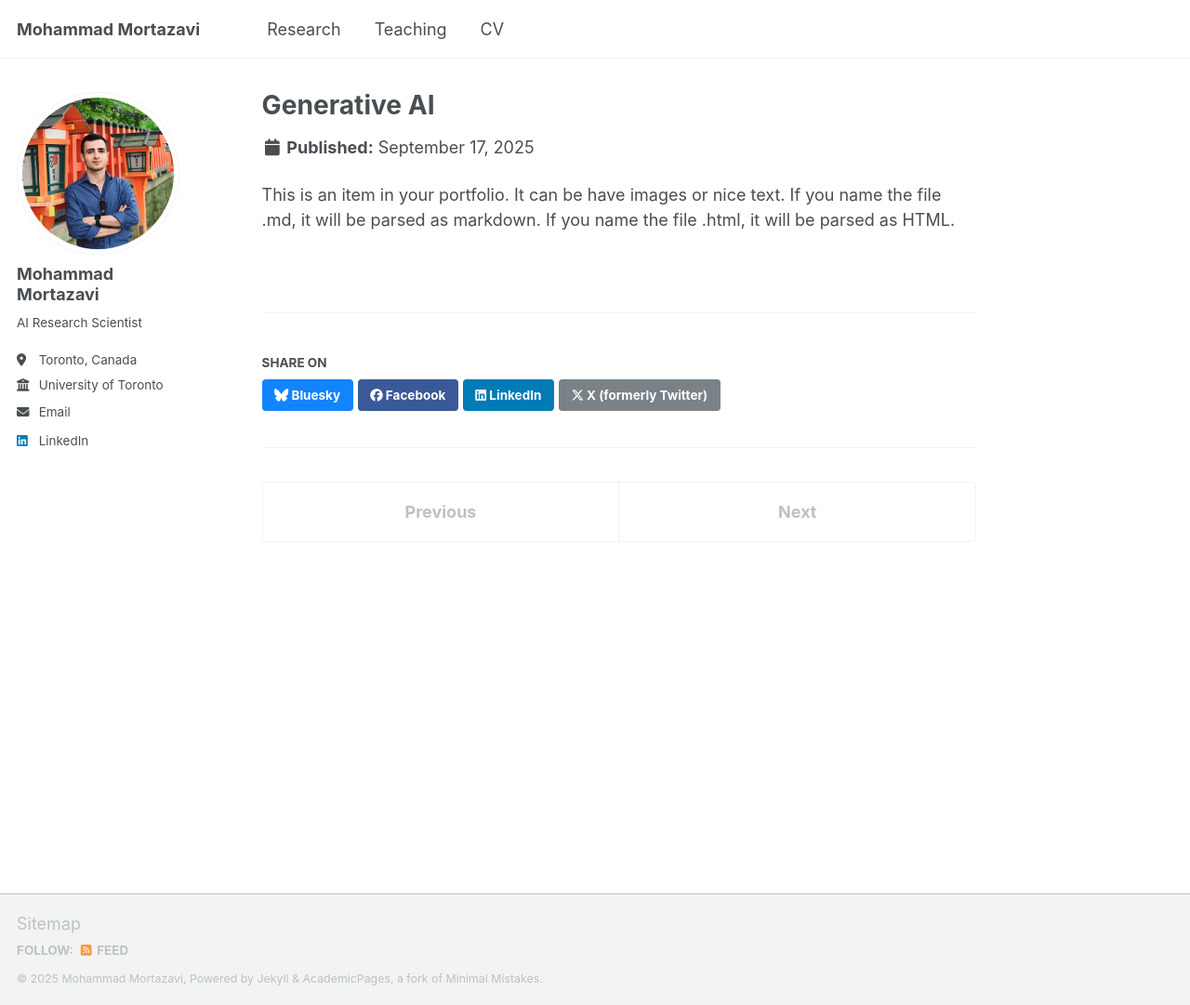
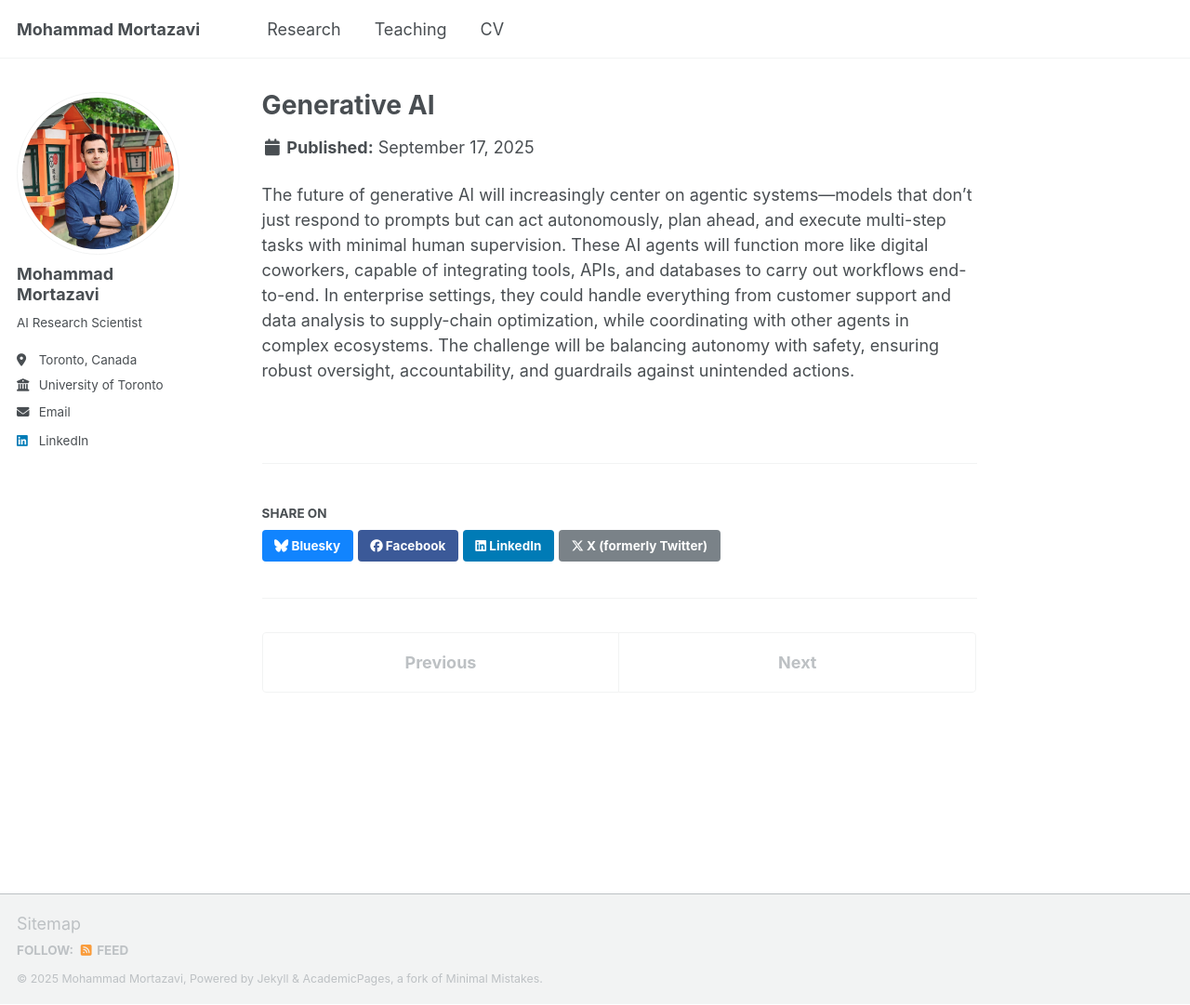
Before and after one commit to mortazawi/mortazawi.github.io, a Jekyll site: the page built from _portfolio/portfolio-1.md, in a window 1280 px wide and 1081 px high. Shown: the whole window at 93% size. Built offline with Jekyll 4.4.1, drawn with Linux system fonts in a browser that asks for light colours; a script that is not in the unit is left out.

Commit message:
Update portfolio-1.md

```diff
--- a/_portfolio/portfolio-1.md
+++ b/_portfolio/portfolio-1.md
@@ -4,4 +4,4 @@ excerpt: "Generative Artificial Intelligence (GenAI) creates new content by mode
 collection: Research Interests
 ---
 
-This is an item in your portfolio. It can be have images or nice text. If you name the file .md, it will be parsed as markdown. If you name the file .html, it will be parsed as HTML.
+The future of generative AI will increasingly center on agentic systems—models that don’t just respond to prompts but can act autonomously, plan ahead, and execute multi-step tasks with minimal human supervision. These AI agents will function more like digital coworkers, capable of integrating tools, APIs, and databases to carry out workflows end-to-end. In enterprise settings, they could handle everything from customer support and data analysis to supply-chain optimization, while coordinating with other agents in complex ecosystems. The challenge will be balancing autonomy with safety, ensuring robust oversight, accountability, and guardrails against unintended actions.
```
